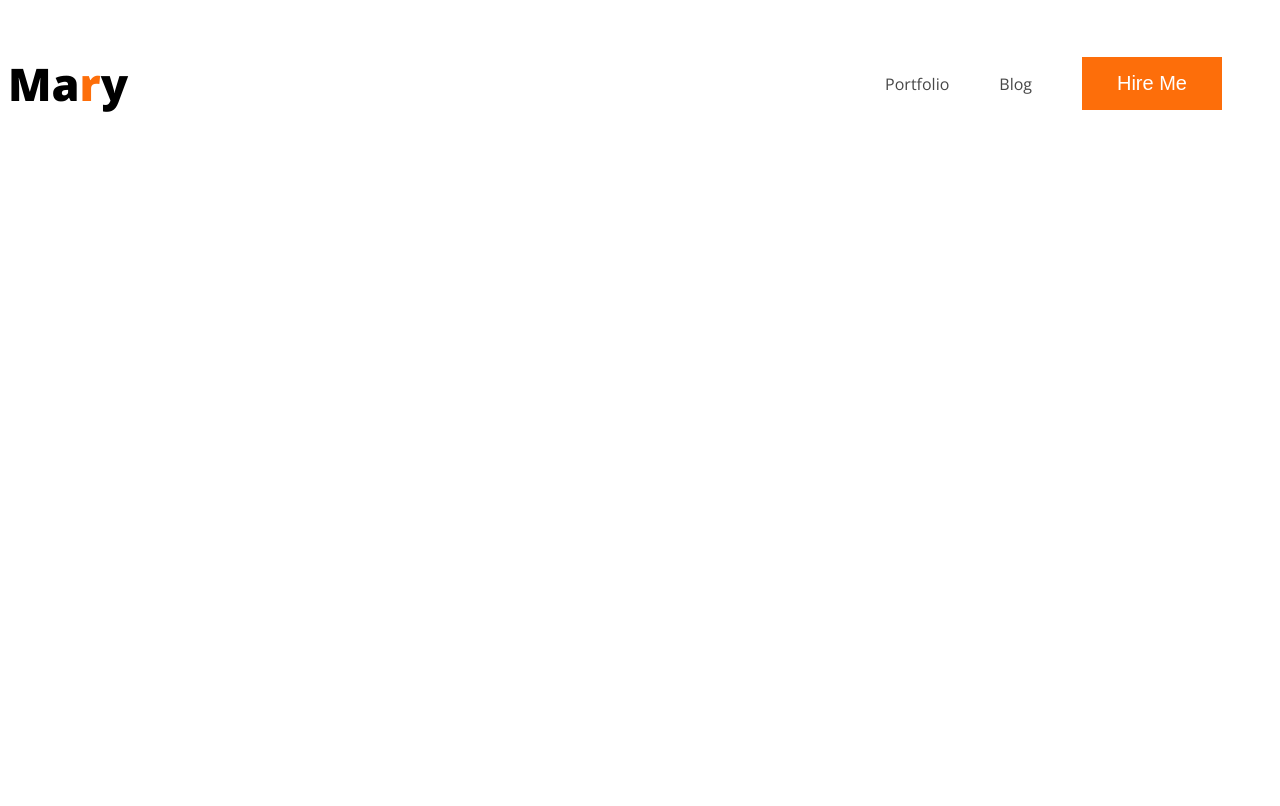
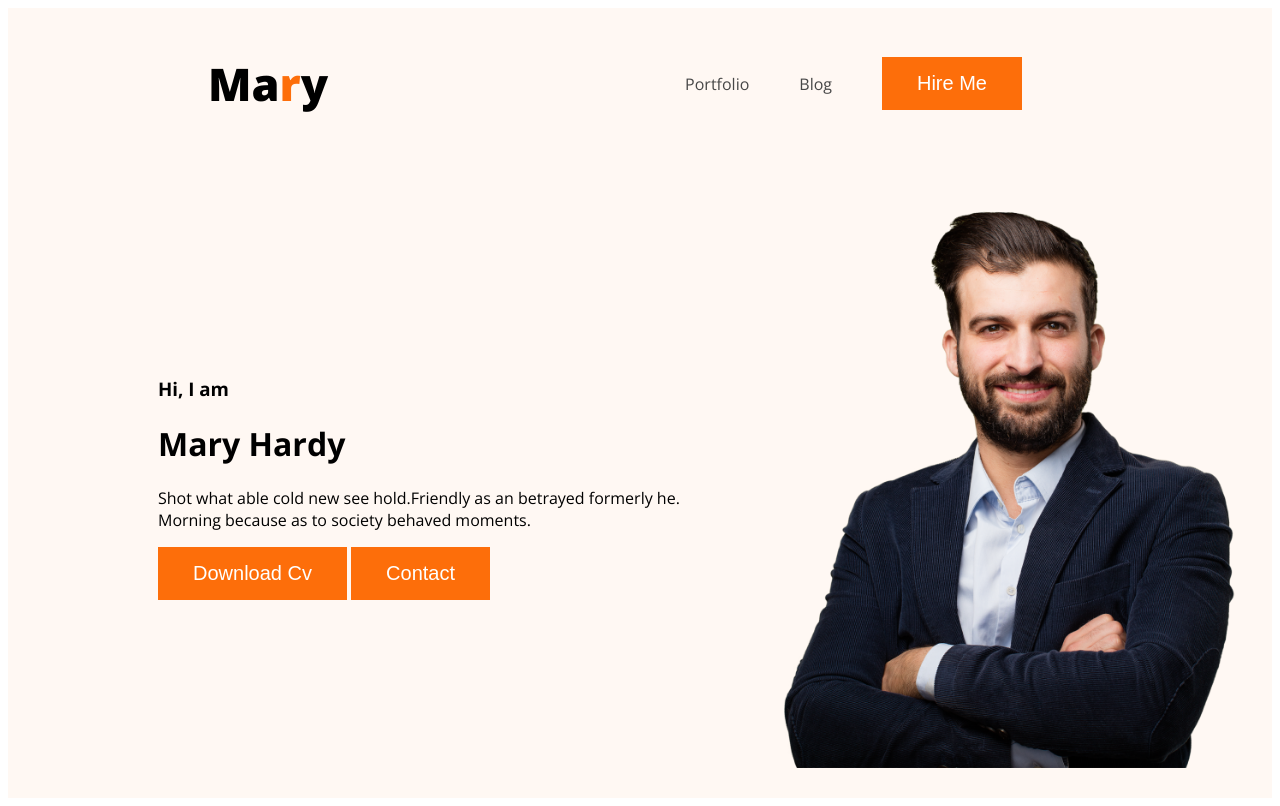
Before and after one commit to mahamudhassan1234/web-developer-portfolio, a plain HTML site: page index.html in a window 1280 px wide. Drawn offline with nearby package versions, Linux system fonts and the light colour scheme.

Commit message:
added banner-content

```diff
--- a/index.html
+++ b/index.html
@@ -11,7 +11,7 @@
 
 </head>
 <body>
-    <header>
+    <header class="header">
         <nav>
             <h3 class="nav-tittle">Ma<span class="text-primary">r</span>y</h3>
             <ul>
@@ -20,6 +20,17 @@
                 <li><button class="btn-primary">Hire Me</button></li>
             </ul>
         </nav>
+        <div class="banner">
+         <div>
+            <h3 class="banner-greeting">Hi, I am</h3>
+            <h1 class="banner-tittle">Mary Hardy</h1>
+            <p>
+                Shot what able cold new see hold.Friendly as an betrayed formerly he. Morning because as to society behaved moments.</p>
+                <button class="btn-primary">Download Cv</button>
+                <button class="btn-primary">Contact</button>
+         </div>
+         <img class="profile-pic" src="images/hardy.png" alt="">
+        </div>
 
     </header>
     <main>
--- a/style/portfolio.css
+++ b/style/portfolio.css
@@ -16,6 +16,7 @@ nav{
     display: flex;
     justify-content: space-between;
     align-items: center;
+    margin: 0 200px;
 }
 .nav-tittle{
     color: black;
@@ -44,3 +45,15 @@ nav a {
     padding: 15px 35px;
 
 }
+/*header related style*/
+.header{
+    background-color: #FFF8F3;
+}
+.banner{
+    padding: 30px 30px 30px 150px;
+    display: flex;
+    align-items: center;
+}
+.banner .profile-pic{
+    width: 500px;
+}
```
